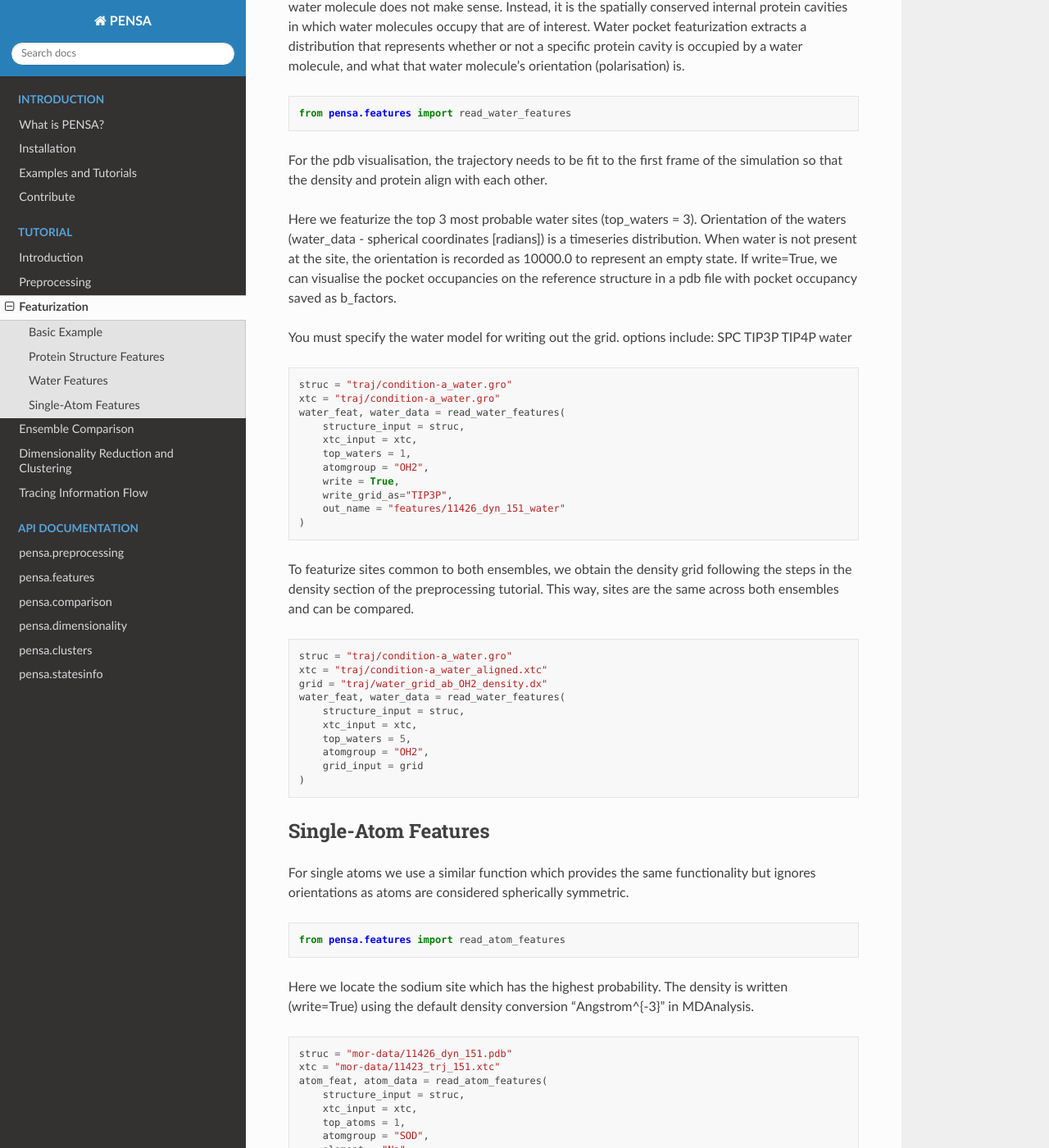
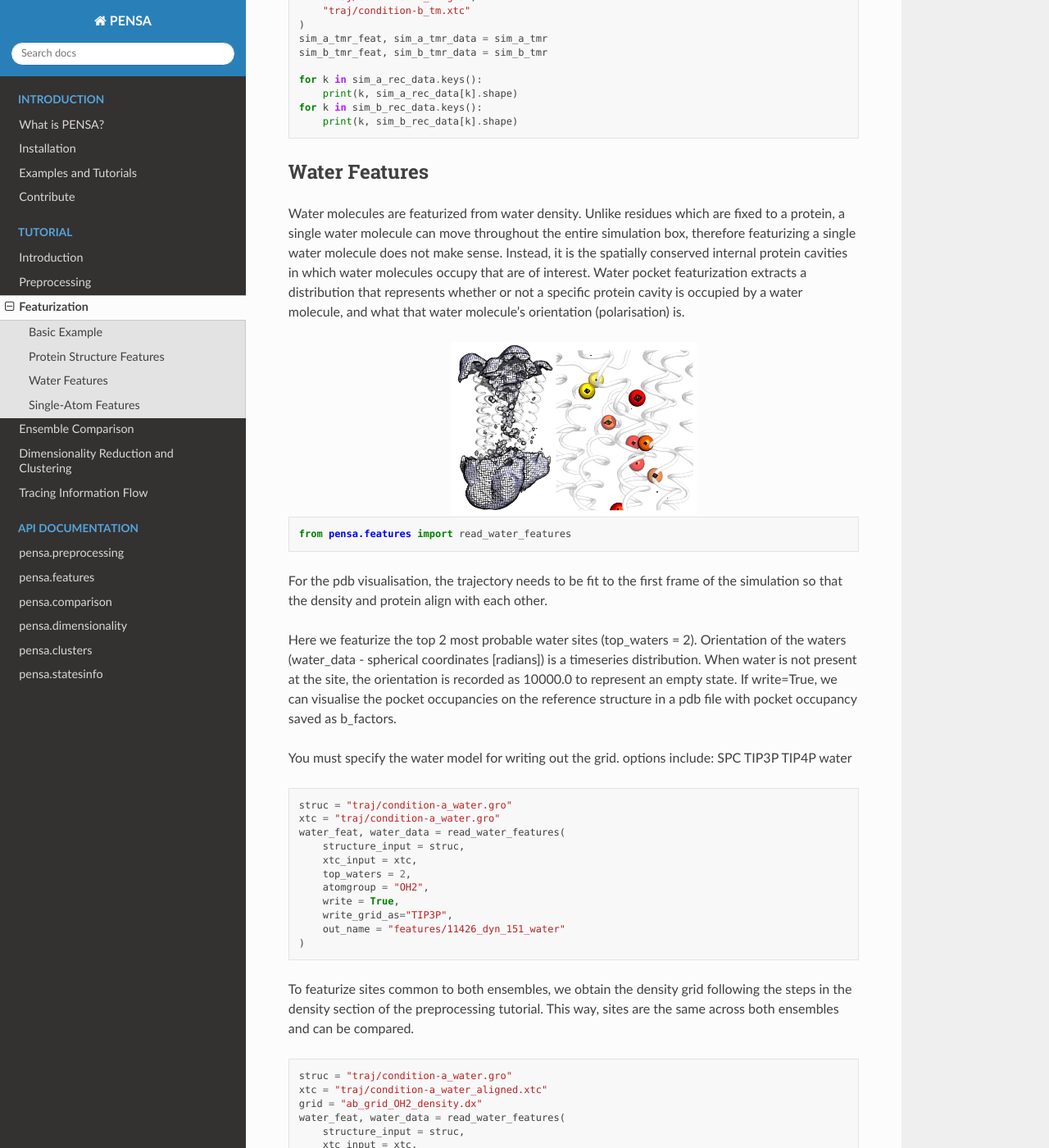
Before and after one commit to drorlab/pensa, a Sphinx documentation site: the page built from docs/tut-3-featurization.rst, in a window 1280 px wide and 1400 px high, scrolled down 2357 px. Shown: the whole window at 82% size. Built offline with Sphinx 7.4.7 and the Read the Docs theme 3.1.0, drawn with Linux system fonts in a browser that asks for light colours.

Commit message:
Added images to docs.

```diff
--- a/docs/tut-2-preprocessing.rst
+++ b/docs/tut-2-preprocessing.rst
@@ -169,6 +169,10 @@ relatively rigid with sites that are spatially static, for example internal
 water cavities in membrane proteins. Here we demonstrate the preprocessing for
 water density, however the same procedure would be used for ions.
 
+.. image:: images/Density.png
+   :height: 300px
+   :align: center
+   :alt: Density of protein
 
 Files and Directories
 ---------------------
@@ -236,7 +240,7 @@ This helps us avoid memory errors with large python arrays.
         out_name_water_a+".gro", out_name_water_a+"_aligned.xtc",
         out_name_water_b+".gro", out_name_water_b+".xtc",
         atomgroup="OH2", write_grid_as="TIP3P",
-        out_name="traj/water_grid_ab_",
+        out_name="ab_grid_",
         use_memmap=True, memmap='traj/combined.mymemmap'
     )
 
--- a/docs/tut-3-featurization.rst
+++ b/docs/tut-3-featurization.rst
@@ -7,6 +7,12 @@ several feature readers, some of which we show here. You can also
 write your own following the general pattern.
 Note that all reader functions load the names of the features and
 their values separately.
+
+
+.. image:: images/Torsions.jpg
+   :height: 300px
+   :align: center
+   :alt: Torsion angles.
 
 
 Basic Example
@@ -133,6 +139,12 @@ molecules occupy that are of interest. Water pocket featurization extracts
 a distribution that represents whether or not a specific protein cavity is occupied
 by a water molecule, and what that water molecule's orientation (polarisation) is.
 
+
+.. image:: images/WaterFeatures.jpg
+   :width: 300px
+   :align: center
+   :alt: Water features derived from density.
+
 .. code:: python
 
     from pensa.features import read_water_features
@@ -140,7 +152,7 @@ by a water molecule, and what that water molecule's orientation (polarisation) i
 For the pdb visualisation, the trajectory needs to be fit to the first frame of the simulation
 so that the density and protein align with each other.
 
-Here we featurize the top 3 most probable water sites (top_waters = 3).
+Here we featurize the top 2 most probable water sites (top_waters = 2).
 Orientation of the waters (water_data - spherical coordinates [radians]) is a
 timeseries distribution. When water is not present at the site, the orientation
 is recorded as 10000.0 to represent an empty state. If write=True, we can
@@ -161,7 +173,7 @@ water
     water_feat, water_data = read_water_features(
         structure_input = struc,
         xtc_input = xtc,
-        top_waters = 1,
+        top_waters = 2,
         atomgroup = "OH2",
         write = True,
         write_grid_as="TIP3P",
@@ -176,11 +188,11 @@ This way, sites are the same across both ensembles and can be compared.
 
     struc = "traj/condition-a_water.gro"
     xtc = "traj/condition-a_water_aligned.xtc"
-    grid = "traj/water_grid_ab_OH2_density.dx"
+    grid = "ab_grid_OH2_density.dx"
     water_feat, water_data = read_water_features(
         structure_input = struc,
         xtc_input = xtc,
-        top_waters = 5,
+        top_waters = 2,
         atomgroup = "OH2",
         grid_input = grid
     )
@@ -206,7 +218,7 @@ written (write=True) using the default density conversion "Angstrom^{-3}" in MDA
     atom_feat, atom_data = read_atom_features(
         structure_input = struc,
         xtc_input = xtc,
-        top_atoms = 1,
+        top_atoms = 2,
         atomgroup = "SOD",
         element = "Na",
         write = True,
```
Also changed, not shown: docs/tut-4-comparison.rst (+32 -0 lines), docs/tut-5-dimensionality.rst (+8 -0 lines), docs/images/Density.png (added), docs/images/JSD_pdb.png (added), docs/images/SSI_pdb.png (added), docs/images/Torsions.jpg (added), docs/images/WaterFeatures.jpg (added), docs/images/Waters_and_Density.png (added), docs/images/bb-clusts.png (added), docs/images/bb-dists.png (added), docs/images/sc-jsd.png (added), docs/images/sc-ssi.png (added), 4 other files.
